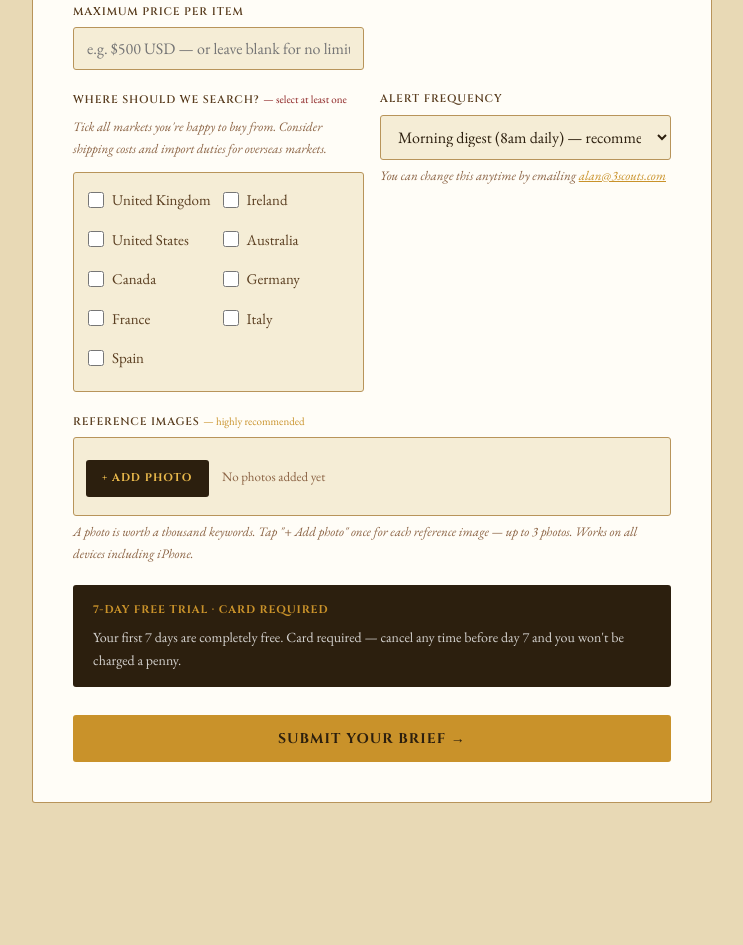
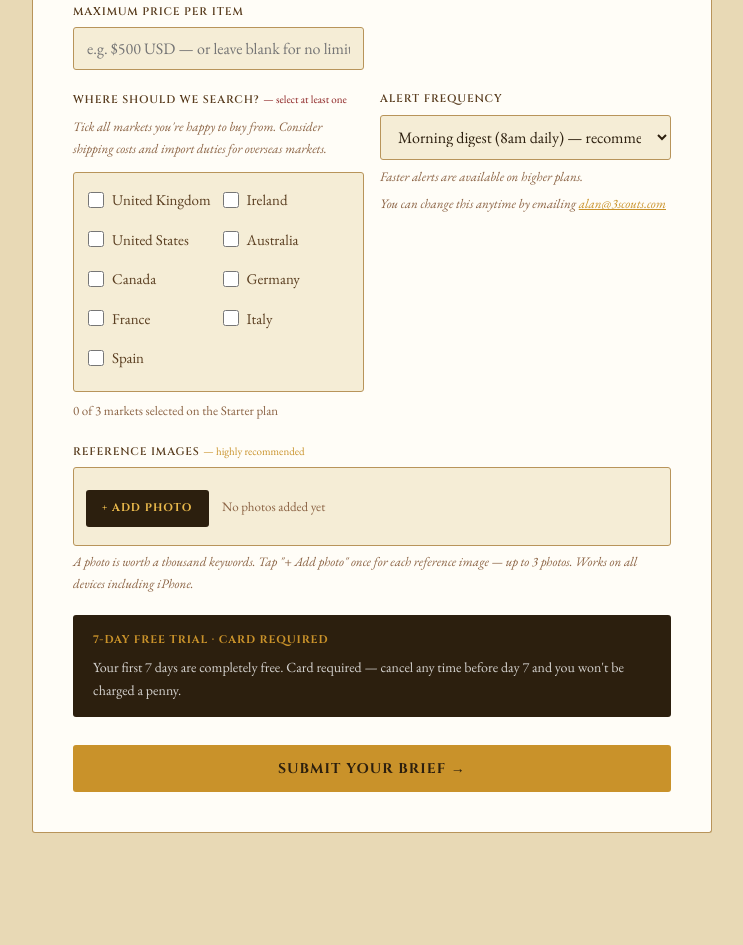
Before and after one commit to AlansRugScout/i-scout, a website: page public/index.html in a window 1280 px wide. Shown: the part 6177-7122 px from the top of the page, without its empty margins (268-1011 px from the left). Drawn offline with nearby package versions, Linux system fonts and the light colour scheme.

Commit message:
Add files via upload

```diff
--- a/public/index.html
+++ b/public/index.html
@@ -1269,6 +1269,7 @@ footer {
                 <input type="checkbox" name="territories" value="EBAY_ES" style="width:16px;height:16px;accent-color:var(--gold);"> Spain
               </label>
             </div>
+            <p id="market-counter" style="font-family:'EB Garamond',serif;font-size:13px;color:var(--sepia);margin-top:0.5rem;"></p>
           </div>
           <div class="form-group">
             <label for="frequency">Alert frequency</label>
@@ -1279,6 +1280,7 @@ footer {
               <option value="weekly">Weekly summary (Monday morning)</option>
               <option value="immediate">As they happen (immediate)</option>
             </select>
+            <p id="freq-note" style="font-family:'EB Garamond',serif;font-size:13px;color:var(--sepia);font-style:italic;margin-top:0.4rem;"></p>
             <p class="form-hint">You can change this anytime by emailing <a href="mailto:alan@3scouts.com" style="color:var(--gold);">alan@3scouts.com</a></p>
           </div>
         </div>
@@ -1694,6 +1696,13 @@ async function handleSubmit(e) {
     alert('Please select at least one eBay market to search.');
     return;
   }
+  // Guard against more markets than the chosen plan allows.
+  const planVal = document.getElementById('plan').value;
+  const maxM = planVal.includes('Dealer') ? 9 : planVal.includes('Collector') ? 6 : 3;
+  if (territoriesChecked.length > maxM) {
+    alert(`Your selected plan includes any ${maxM} eBay markets. Please deselect a few.`);
+    return;
+  }
 
   const btn = document.querySelector('.form-submit');
   btn.textContent = 'Preparing your checkout…';
@@ -1759,12 +1768,73 @@ document.querySelectorAll('a[href^="#"]').forEach(a => {
 document.addEventListener('DOMContentLoaded', () => {
   const planSelect = document.getElementById('plan');
   const trialNotice = document.getElementById('trial-notice');
-  if (!planSelect || !trialNotice) return;
+
+  // Mirrors backend planLimits() in scout-engine.js — keep in step.
+  function planLimits(planValue) {
+    const p = planValue || '';
+    if (p.includes('Dealer'))    return { maxMarkets: 9, tier: 'Dealer',    allowFreq: ['morning','evening','weekly','twice','immediate'] };
+    if (p.includes('Collector')) return { maxMarkets: 6, tier: 'Collector', allowFreq: ['morning','evening','weekly','twice'] };
+    return                              { maxMarkets: 3, tier: 'Starter',   allowFreq: ['morning','evening','weekly'] };
+  }
+
+  const marketBoxes = () => Array.from(document.querySelectorAll('input[name="territories"]'));
+  const freqSelect  = document.getElementById('frequency');
+  const counter     = document.getElementById('market-counter');
+  const freqNote    = document.getElementById('freq-note');
+  const freqLabels  = { twice: 'Collector and above', immediate: 'Dealer only' };
+
+  function currentLimits() {
+    return planLimits(planSelect ? planSelect.value : '');
+  }
+
+  function refreshMarkets() {
+    const L = currentLimits();
+    const boxes = marketBoxes();
+    // If a plan change dropped the allowance below what's ticked, untick extras.
+    let checked = boxes.filter(b => b.checked);
+    if (checked.length > L.maxMarkets) {
+      checked.slice(L.maxMarkets).forEach(b => { b.checked = false; });
+      checked = boxes.filter(b => b.checked);
+    }
+    const atLimit = checked.length >= L.maxMarkets;
+    boxes.forEach(b => {
+      const lock = atLimit && !b.checked;
+      b.disabled = lock;
+      if (b.closest('label')) b.closest('label').style.opacity = lock ? '0.4' : '1';
+    });
+    if (counter) {
+      counter.textContent = `${checked.length} of ${L.maxMarkets} markets selected on the ${L.tier} plan`;
+      counter.style.color = (atLimit && L.maxMarkets < 9) ? 'var(--red)' : 'var(--sepia)';
+    }
+  }
+
+  function refreshFrequency() {
+    const L = currentLimits();
+    let locked = false;
+    Array.from(freqSelect.options).forEach(o => {
+      const allow = L.allowFreq.includes(o.value);
+      o.disabled = !allow;
+      // reset label then append lock note if needed
+      o.textContent = o.textContent.replace(/\s+—\s+(Collector and above|Dealer only|higher plan)$/, '');
+      if (!allow) { o.textContent += `  — ${freqLabels[o.value] || 'higher plan'}`; locked = true; }
+    });
+    if (freqSelect.selectedOptions[0] && freqSelect.selectedOptions[0].disabled) freqSelect.value = 'morning';
+    if (freqNote) freqNote.textContent = locked ? 'Faster alerts are available on higher plans.' : '';
+  }
+
   function updateTrialNotice() {
-    trialNotice.style.display = planSelect.value === 'Starter — $9.99/month' ? 'block' : 'none';
+    if (trialNotice) trialNotice.style.display = (planSelect.value === 'Starter — $9.99/month') ? 'block' : 'none';
   }
-  planSelect.addEventListener('change', updateTrialNotice);
-  updateTrialNotice();
+
+  function onPlanChange() {
+    updateTrialNotice();
+    refreshMarkets();
+    refreshFrequency();
+  }
+
+  if (planSelect) planSelect.addEventListener('change', onPlanChange);
+  marketBoxes().forEach(b => b.addEventListener('change', refreshMarkets));
+  onPlanChange();
 });
 </script>
 
```
